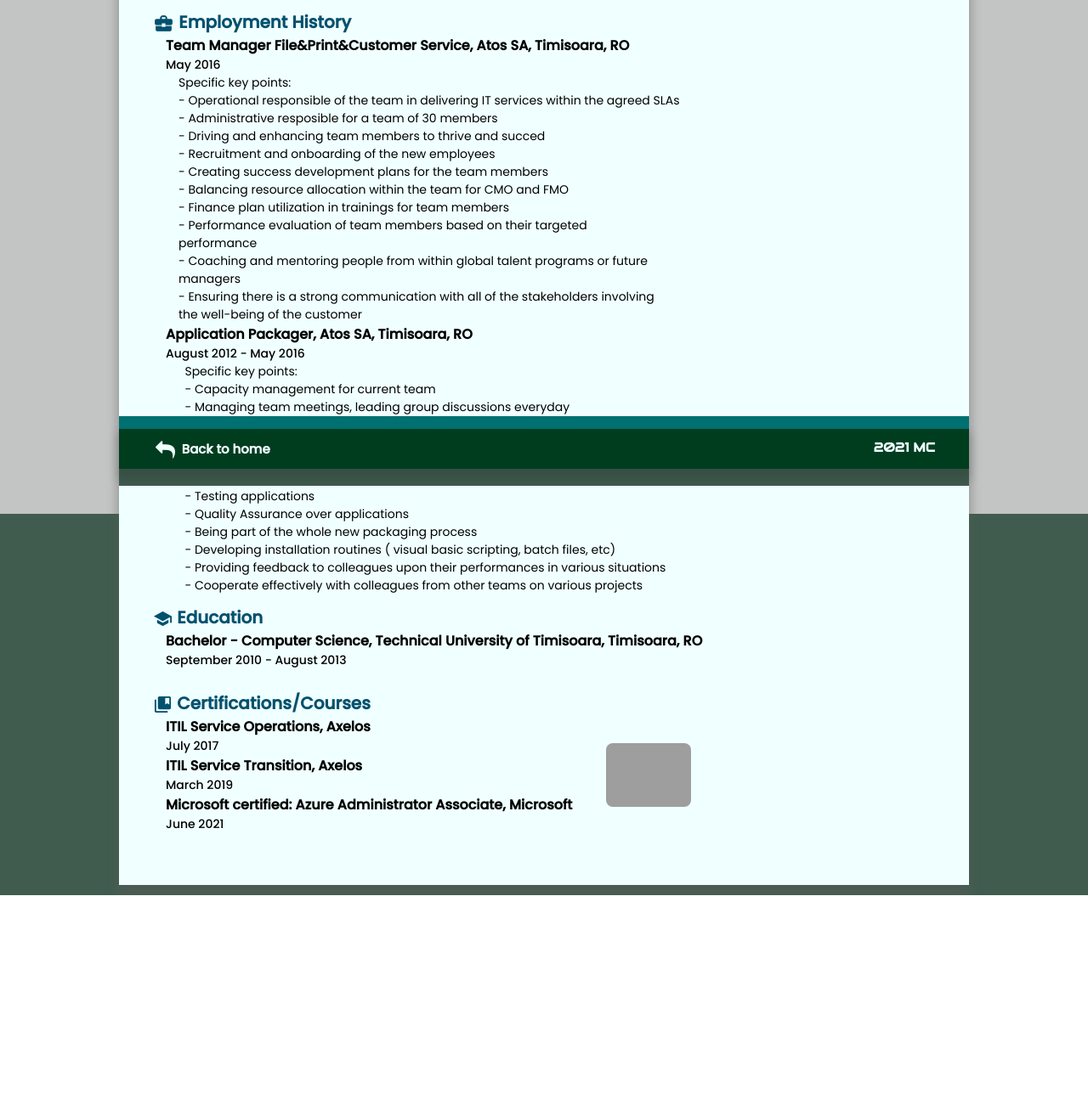
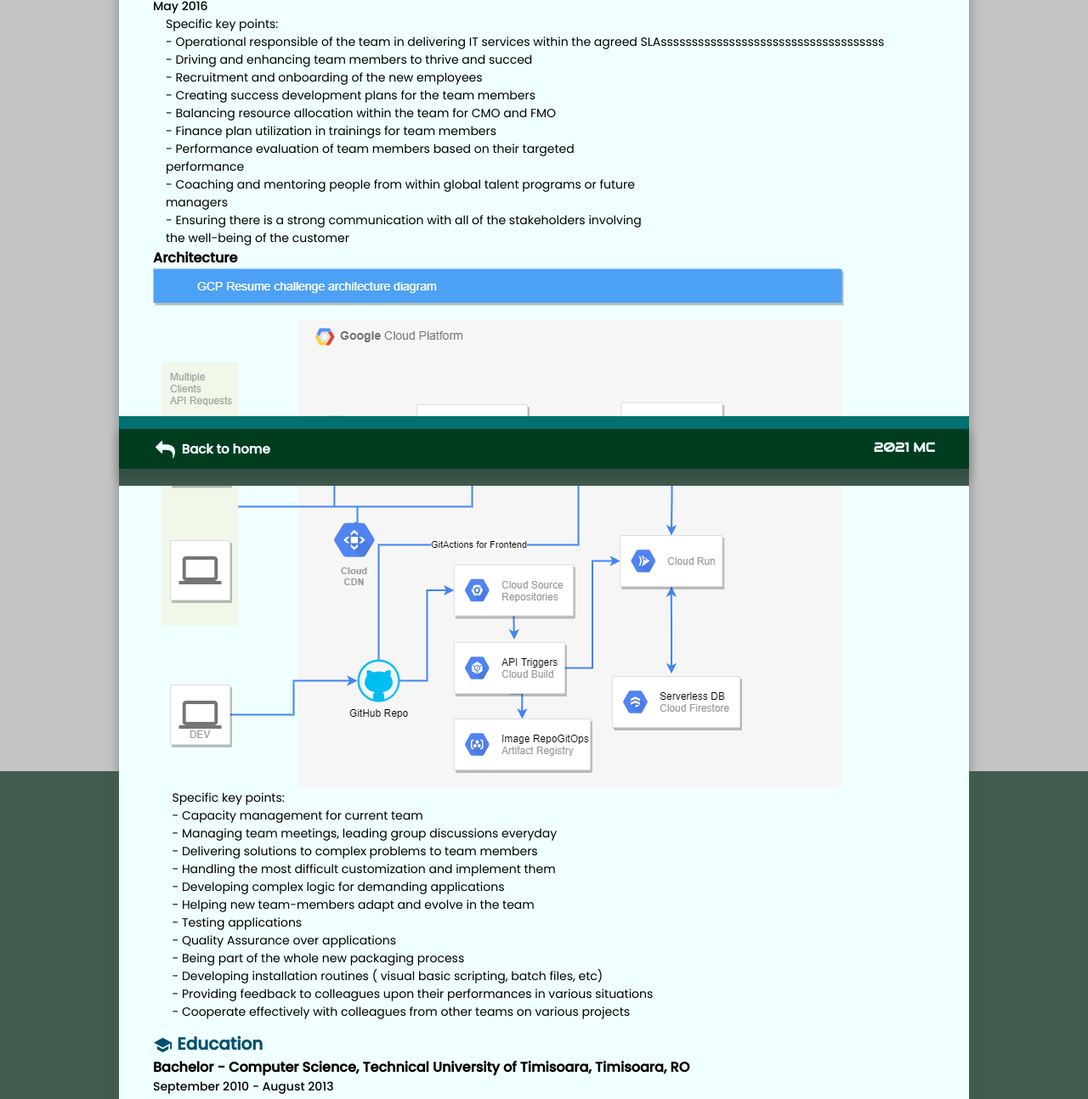
Before and after one commit to marius-chirila/my-resume, a plain HTML site: page frontend/blog.html in a window 1280 px wide. Shown: the part 228-1522 px from the top of the page at 85% size. Before the commit the page ends 1282 px from the top, so only its background shows below. Drawn offline with Linux system fonts and the light colour scheme; grey boxes are pictures that could not be loaded.

Commit message:
Blog updates

```diff
--- a/frontend/blog.html
+++ b/frontend/blog.html
@@ -15,9 +15,8 @@
 <div class="uunderheader"></div>
 
 
-<div class="stuff" style="width: auto;min-width: 99%;margin-left:0px">
+<div class="stuff" style="min-width: 99%;margin-left:0px;max-width: 99%;">
   <br>
-   <!--------------------------Contact-------------------------->
 
   <h2>
     <link rel="preconnect" href="https://fonts.googleapis.com">
@@ -25,19 +24,16 @@
     <link href="https://fonts.googleapis.com/css2?family=Poppins:wght@400;500&display=swap" rel="stylesheet">
     <link rel="stylesheet" href="https://fonts.googleapis.com/css?family=Audiowide">
   </h2>
-  <h3 class ="skills" style="padding-left: 29px;font-size:28px;">Contact</h3>
-  <p class="text" style="padding-left: 30px;vertical-align:center;font-size:15px;color:rgb(2, 81, 110);font-weight:600">&nbsp;<a href="http://www.linkedin.com/in/marius-chirila-3b2242b8"><i class="fa fa-linkedin" style="font-size:23px;color:rgb(2, 81, 110);text-shadow:1px;vertical-align:middle;"></i></a> &nbsp; <a href="mailto:marius.chirila.91@gmail.com"><i class="fa fa-envelope" style="font-size:22px;color:rgb(2, 81, 110);text-shadow:1px;vertical-align: middle;"></i></a>  &nbsp;  <a href="https://www.instagram.com/marius.chirila.91/"><i class="fa fa-instagram" style="font-size:23px;color:rgb(2, 81, 110);text-shadow:1px;vertical-align: middle;"></i></a>  &nbsp;  <a href="https://github.com/marius-chirila"><i class="fa fa-github" style="font-size:24px;color:rgb(2, 81, 110);text-shadow:1px;vertical-align: middle;"></i></a> &nbsp; &nbsp; &nbsp; &nbsp; &nbsp; &nbsp; &nbsp; &nbsp; &nbsp; &nbsp; &nbsp; &nbsp; &nbsp; &nbsp; &nbsp; &nbsp; &nbsp; &nbsp; &nbsp; &nbsp; &nbsp; &nbsp; &nbsp; &nbsp; &nbsp; &nbsp; &nbsp; &nbsp; &nbsp; &nbsp; &nbsp;&nbsp; &nbsp; &nbsp; &nbsp; &nbsp; &nbsp; &nbsp; &nbsp; &nbsp; &nbsp; &nbsp; &nbsp; &nbsp; &nbsp; &nbsp; &nbsp; &nbsp; &nbsp;  &nbsp; &nbsp; &nbsp; &nbsp; &nbsp; &nbsp; &nbsp; &nbsp; &nbsp; &nbsp; &nbsp; &nbsp; &nbsp; &nbsp;<i class="material-icons" style="font-size:22px;color:rgb(2, 81, 110);text-shadow:1px;vertical-align: middle;">location_on</i>Munich, DE </p>
-  <hr />
+
   <br>
   <!--------------------------Experience-------------------------->
 
-  <p class="head" style="vertical-align: middle;"><i class="material-icons" style="font-size:25px;color:rgb(2, 81, 110);vertical-align: middle;">business_center</i> Employment History</p>
-  <p style="padding-left: 45px;font-weight: 800;font-size:16px">Team Manager File&Print&Customer Service, Atos SA, Timisoara, RO</p>
-  <p style="padding-left: 45px;font-weight: 500;font-size:14px">May 2016</p>
-  <pre style="padding-left: 45px;">
+  <p class="head" style="vertical-align: middle;"><i class="fa fa-flag-o" style="font-size:25px;color:rgb(2, 81, 110);vertical-align: middle;"></i> # A Cloud Guru Challenge</p>
+  <p style="padding-left: 30px;font-weight: 800;font-size:16px">Team Manager File&Print&Customer Service, Atos SA, Timisoara, RO</p>
+  <p style="padding-left: 30px;font-weight: 500;font-size:14px">May 2016</p>
+  <pre style="padding-left: 30px;">
     Specific key points:
-    - Operational responsible of the team in delivering IT services within the agreed SLAs
-    - Administrative resposible for a team of 30 members
+    - Operational responsible of the team in delivering IT services within the agreed SLAssssssssssssssssssssssssssssssssssss
     - Driving and enhancing team members to thrive and succed
     - Recruitment and onboarding of the new employees
     - Creating success development plans for the team members
@@ -49,9 +45,9 @@
     managers
     - Ensuring there is a strong communication with all of the stakeholders involving
     the well-being of the customer</pre>
-    <p style="padding-left: 45px;font-weight: 800;font-size:16px">Application Packager, Atos SA, Timisoara, RO</p>
-    <p style="padding-left: 45px;font-weight: 500;font-size:14px">August 2012 - May 2016</p>
-    <pre style="padding-left: 45px;">
+    <p style="padding-left: 30px;font-weight: 800;font-size:16px">Architecture</p>
+    <img src="img/gcpResume.png" style="padding-left: 30px;">
+    <pre style="padding-left: 30px;">
       Specific key points:
       - Capacity management for current team
       - Managing team meetings, leading group discussions everyday
@@ -71,20 +67,20 @@
 
       <p class="head" style="vertical-align: middle;"><i class="material-icons" style="font-size:23px;color:rgb(2, 81, 110);text-shadow:1px;vertical-align: middle;">school</i> Education</p>
 
-    <p style="padding-left: 45px;font-weight: 800;font-size:16px">Bachelor - Computer Science, Technical University of Timisoara,
+    <p style="padding-left: 30px;font-weight: 800;font-size:16px">Bachelor - Computer Science, Technical University of Timisoara,
       Timisoara, RO</p>
-    <p style="padding-left: 45px;font-weight: 500;font-size:14px">September 2010 - August 2013</p>
+    <p style="padding-left: 30px;font-weight: 500;font-size:14px">September 2010 - August 2013</p>
     <br>
 
       <!-------------------------------Courses----------------------------------->
 
   <p class="head" style="vertical-align: middle;"><i class="material-icons" style="font-size:23px;color:rgb(2, 81, 110);text-shadow:1px;vertical-align: middle;">collections_bookmark</i> Certifications/Courses</p>
-    <p style="padding-left: 45px;font-weight: 800;font-size:16px">ITIL Service Operations, Axelos</p>
-      <p style="padding-left: 45px;font-weight: 500;font-size:14px">July 2017</p>
-    <p style="padding-left: 45px;font-weight: 800;font-size:16px">ITIL Service Transition, Axelos</p>
-     <p style="padding-left: 45px;font-weight: 500;font-size:14px">March 2019</p>
-    <p style="padding-left: 45px;font-weight: 800;font-size:16px; vertical-align: middle;"><a href="https://www.credly.com/badges/f76ef0f7-14ff-4fb9-9fb6-e59c78795480">Microsoft certified: Azure Administrator Associate, Microsoft</a></p>
-      <p style="padding-left: 45px;font-weight: 500;font-size:14px">June 2021<img src="https://images.credly.com/size/340x340/images/336eebfc-0ac3-4553-9a67-b402f491f185/azure-administrator-associate-600x600.png" width="100" height="auto" style="vertical-align: top;margin-left: 450px;margin-top: -85px" ></p>
+    <p style="padding-left: 30px;font-weight: 800;font-size:16px">ITIL Service Operations, Axelos</p>
+      <p style="padding-left: 30px;font-weight: 500;font-size:14px">July 2017</p>
+    <p style="padding-left: 30px;font-weight: 800;font-size:16px">ITIL Service Transition, Axelos</p>
+     <p style="padding-left: 30px;font-weight: 500;font-size:14px">March 2019</p>
+    <p style="padding-left: 30px;font-weight: 800;font-size:16px; vertical-align: middle;"><a href="https://www.credly.com/badges/f76ef0f7-14ff-4fb9-9fb6-e59c78795480">Microsoft certified: Azure Administrator Associate, Microsoft</a></p>
+      <p style="padding-left: 30px;font-weight: 500;font-size:14px">June 2021<img src="https://images.credly.com/size/340x340/images/336eebfc-0ac3-4553-9a67-b402f491f185/azure-administrator-associate-600x600.png" width="100" height="auto" style="vertical-align: top;margin-left: 450px;margin-top: -85px" ></p>
     <br>
 
 </div>
```
Also changed, not shown: frontend/img/gcpResume.png (added).
